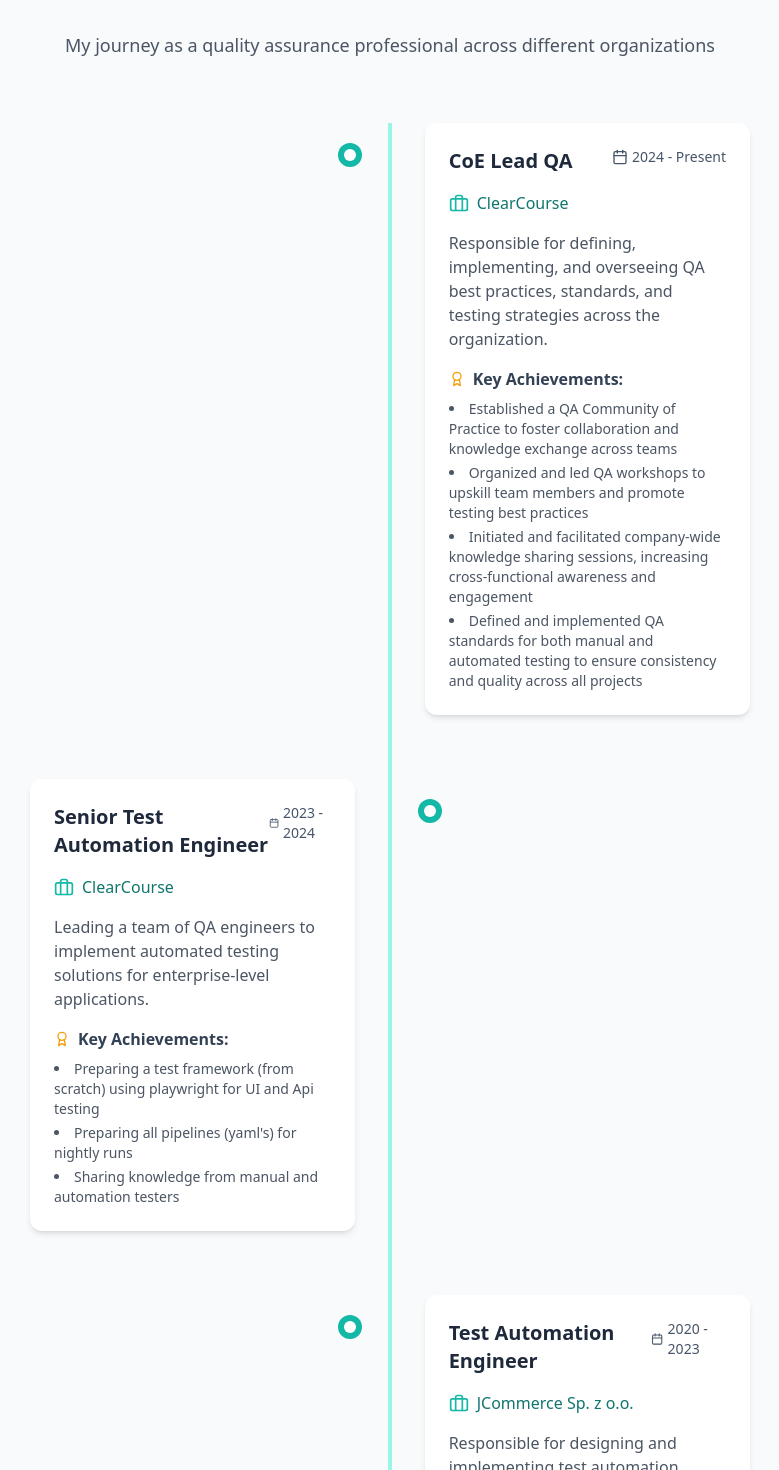
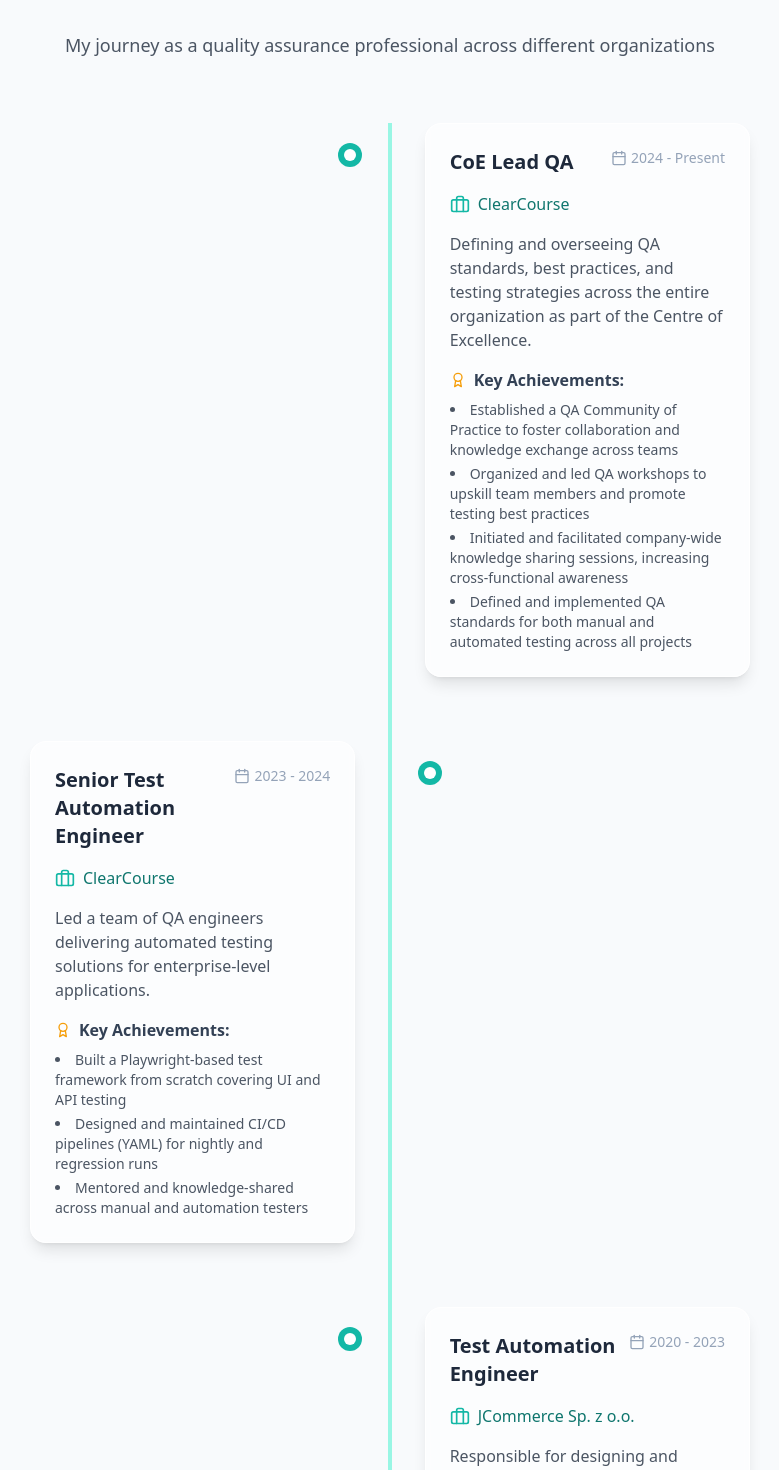
Before and after one commit to pawelck151/pwojtak, a React (Vite) app: page / in a window 1280 px wide. Shown: the part 5120-6590 px from the top of the page, without its empty margins (250-1029 px from the left). Built offline with nearby package versions, Linux system fonts and the light colour scheme.

Commit message:
Reafactor experiance

```diff
--- a/src/components/Experience.tsx
+++ b/src/components/Experience.tsx
@@ -1,5 +1,5 @@
 import React, { useEffect, useRef } from 'react';
-import { Briefcase, Calendar, Award } from 'lucide-react';
+import { Briefcase, Calendar, Award, FileText } from 'lucide-react';
 
 interface ExperienceItem {
   company: string;
@@ -10,30 +10,31 @@ interface ExperienceItem {
 }
 
 const Experience: React.FC = () => {
-  const experienceRef = useRef<HTMLDivElement>(null);
+  const sectionRef = useRef<HTMLElement>(null);
+  const itemRefs = useRef<(HTMLDivElement | null)[]>([]);
 
   const experienceList: ExperienceItem[] = [
     {
       company: "ClearCourse",
       position: "CoE Lead QA",
       period: "2024 - Present",
-      description: "Responsible for defining, implementing, and overseeing QA best practices, standards, and testing strategies across the organization.",
+      description: "Defining and overseeing QA standards, best practices, and testing strategies across the entire organization as part of the Centre of Excellence.",
       achievements: [
         "Established a QA Community of Practice to foster collaboration and knowledge exchange across teams",
         "Organized and led QA workshops to upskill team members and promote testing best practices",
-        "Initiated and facilitated company-wide knowledge sharing sessions, increasing cross-functional awareness and engagement",
-        "Defined and implemented QA standards for both manual and automated testing to ensure consistency and quality across all projects"
+        "Initiated and facilitated company-wide knowledge sharing sessions, increasing cross-functional awareness",
+        "Defined and implemented QA standards for both manual and automated testing across all projects"
       ]
     },
     {
       company: "ClearCourse",
       position: "Senior Test Automation Engineer",
       period: "2023 - 2024",
-      description: "Leading a team of QA engineers to implement automated testing solutions for enterprise-level applications.",
+      description: "Led a team of QA engineers delivering automated testing solutions for enterprise-level applications.",
       achievements: [
-        "Preparing a test framework (from scratch) using playwright for UI and Api testing",
-        "Preparing all pipelines (yaml's) for nightly runs",
-        "Sharing knowledge from manual and automation testers"
+        "Built a Playwright-based test framework from scratch covering UI and API testing",
+        "Designed and maintained CI/CD pipelines (YAML) for nightly and regression runs",
+        "Mentored and knowledge-shared across manual and automation testers"
       ]
     },
     {
@@ -53,9 +54,9 @@ const Experience: React.FC = () => {
       description: "Performed manual and automated testing for various web applications, focusing on functional and regression testing.",
       achievements: [
         "Collaborated with the team to create a testing framework for embedded applications",
-        "Prepared the test environment (host with virtual machines)",
+        "Prepared and maintained test environments using virtual machines",
         "Designed and automated test cases based on requirements",
-        "Set up Jenkins jobs and test reports (CI)"
+        "Set up Jenkins jobs and test reports as part of CI pipeline"
       ]
     },
     {
@@ -67,8 +68,8 @@ const Experience: React.FC = () => {
         "Created test architecture from scratch using Page Object Pattern (Selenium with C#)",
         "Performed functional testing for web, desktop, and mobile applications",
         "Developed expertise in exploratory testing techniques",
-        "Prepared test suites for performance testing with JMeter and test cases for manual testing based on requirements",
-        "Responsible for error and bug reporting"
+        "Prepared performance test suites with JMeter and manual test cases based on requirements",
+        "Responsible for defect reporting and root cause analysis"
       ]
     }
   ];
@@ -77,35 +78,28 @@ const Experience: React.FC = () => {
     const observer = new IntersectionObserver(
       ([entry]) => {
         if (entry.isIntersecting) {
-          entry.target.classList.add('opacity-100');
-          entry.target.classList.remove('translate-y-10', 'opacity-0');
-
-          // Animate timeline items
-          const timelineItems = document.querySelectorAll('.timeline-item');
-          timelineItems.forEach((item, index) => {
+          itemRefs.current.forEach((el, i) => {
+            if (!el) return;
             setTimeout(() => {
-              item.classList.remove('opacity-0');
-              item.classList.add('opacity-100', 'translate-x-0', 'translate-y-0');
-            }, 200 * index);
+              el.classList.remove('opacity-0', 'translate-y-4');
+              el.classList.add('opacity-100', 'translate-y-0', 'translate-x-0');
+            }, 200 * i);
           });
+          observer.disconnect();
         }
       },
       { threshold: 0.1 }
     );
 
-    if (experienceRef.current) {
-      observer.observe(experienceRef.current);
+    if (sectionRef.current) {
+      observer.observe(sectionRef.current);
     }
 
-    return () => {
-      if (experienceRef.current) {
-        observer.unobserve(experienceRef.current);
-      }
-    };
+    return () => observer.disconnect();
   }, []);
 
   return (
-    <section id="experience" className="py-20 bg-slate-50">
+    <section id="experience" ref={sectionRef} className="py-20 bg-slate-50">
       <div className="container mx-auto px-4">
         <div className="max-w-3xl mx-auto text-center mb-16">
           <h2 className="text-3xl md:text-4xl font-bold text-slate-900 mb-4">Professional Experience</h2>
@@ -115,10 +109,7 @@ const Experience: React.FC = () => {
           </p>
         </div>
 
-        <div
-          ref={experienceRef}
-          className="max-w-4xl mx-auto transform translate-y-10 opacity-0 transition-all duration-1000 ease-out"
-        >
+        <div className="max-w-4xl mx-auto">
           <div className="relative">
             {/* Timeline Line */}
             <div className="absolute left-0 md:left-1/2 transform md:-translate-x-1/2 h-full w-1 bg-teal-200"></div>
@@ -127,6 +118,7 @@ const Experience: React.FC = () => {
             {experienceList.map((item, index) => (
               <div
                 key={index}
+                ref={(el) => { itemRefs.current[index] = el; }}
                 className={`timeline-item relative flex flex-col md:flex-row mb-8 md:mb-16 opacity-0 transition-all duration-700 ease-out translate-y-4 md:translate-y-0 ${
                   index % 2 === 0
                     ? 'md:flex-row-reverse md:-translate-x-10'
@@ -140,17 +132,17 @@ const Experience: React.FC = () => {
 
                 {/* Content */}
                 <div className={`ml-10 md:ml-0 md:w-5/12 ${index % 2 === 0 ? 'md:pr-12' : 'md:pl-12'}`}>
-                  <div className="bg-white p-6 rounded-xl shadow-md">
+                  <div className="bg-white/60 backdrop-blur-sm border border-white/80 p-6 rounded-2xl shadow-lg">
                     <div className="flex justify-between items-start mb-4">
                       <h3 className="text-xl font-bold text-slate-800">{item.position}</h3>
-                      <span className="flex items-center text-slate-600 text-sm">
-                        <Calendar className="h-4 w-4 mr-1" />
+                      <span className="flex items-center text-slate-400 text-sm whitespace-nowrap ml-2">
+                        <Calendar className="h-4 w-4 mr-1 shrink-0" />
                         {item.period}
                       </span>
                     </div>
 
                     <div className="flex items-center mb-4">
-                      <Briefcase className="h-5 w-5 text-teal-500 mr-2" />
+                      <Briefcase className="h-5 w-5 text-teal-500 mr-2 shrink-0" />
                       <span className="text-teal-700 font-medium">{item.company}</span>
                     </div>
 
@@ -158,7 +150,7 @@ const Experience: React.FC = () => {
 
                     <div>
                       <h4 className="font-semibold text-slate-700 mb-2 flex items-center">
-                        <Award className="h-4 w-4 text-amber-500 mr-2" />
+                        <Award className="h-4 w-4 text-amber-500 mr-2 shrink-0" />
                         Key Achievements:
                       </h4>
                       <ul className="list-disc list-inside text-gray-600 text-sm space-y-1">
@@ -174,13 +166,14 @@ const Experience: React.FC = () => {
           </div>
 
           <div className="mt-16 text-center">
-            <button
-              onClick={() => window.open('/resume.pdf')}
-              className="px-6 py-3 bg-slate-800 hover:bg-slate-900 text-white rounded-lg font-medium transition-colors duration-300 inline-flex items-center"
+            <a
+              href="/pwojtak/resume.pdf"
+              download
+              className="px-8 py-4 bg-teal-500 hover:bg-teal-400 text-white rounded-full font-medium tracking-wider uppercase text-sm transition-all duration-300 hover:scale-105 inline-flex items-center gap-2"
             >
-              <Calendar className="h-5 w-5 mr-2" />
-              View Full Resume
-            </button>
+              <FileText className="h-4 w-4" />
+              Download Resume
+            </a>
           </div>
         </div>
       </div>
```
